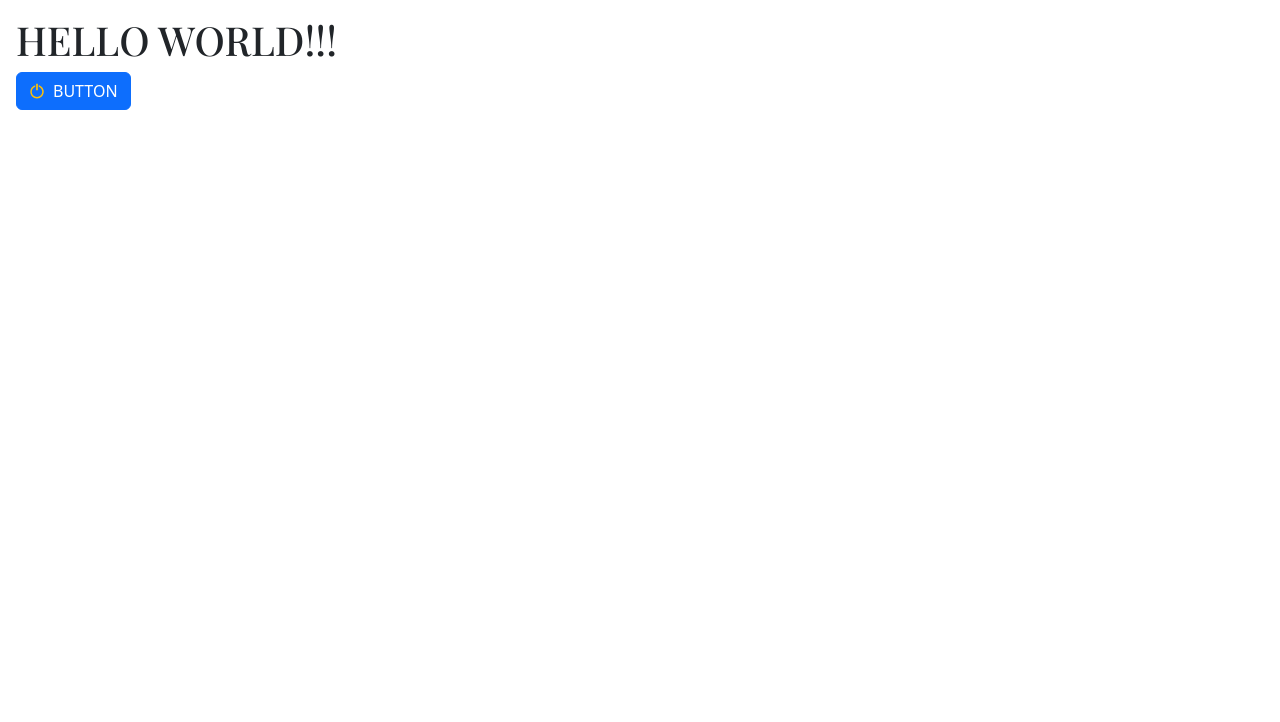
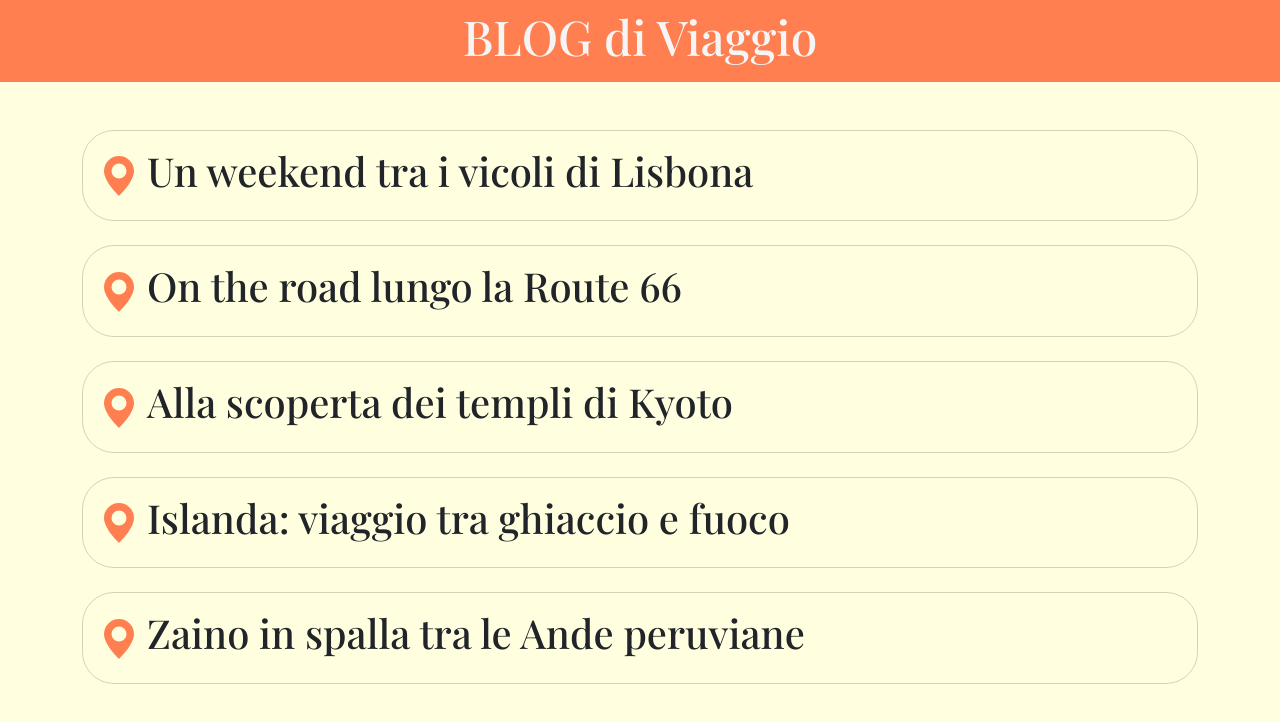
Before and after one commit to giovannimazzi/react-form, a React (Vite) app: page / in a window 1280 px wide. Shown: the top 722 px of the page. Built offline with nearby package versions, Linux system fonts and the light colour scheme; a web font is replaced by a local one.

Commit message:
step 2: Milestone 1 raggiunta

```diff
--- a/src/App.jsx
+++ b/src/App.jsx
@@ -1,18 +1,35 @@
 import articles from "./data/articles";
 
-import { GiPowerButton } from "react-icons/gi";
+import { BsGeoAltFill } from "react-icons/bs";
 
 export default function App() {
-  {
-    console.log(articles);
-  }
   return (
-    <div className="p-3">
-      <h1>HELLO WORLD!!!</h1>
-      <button className="btn btn-primary d-flex align-items-center gap-2">
-        <GiPowerButton className="text-warning fw-bold" />
-        BUTTON
-      </button>
-    </div>
+    <>
+      <header>
+        <div className="container text-center py-2">
+          <h1>BLOG di Viaggio</h1>
+        </div>
+      </header>
+      <main>
+        <div className="container py-4">
+          {articles.map(({ id, title }) => {
+            return (
+              <div key={id} className="card my-4 bg-transparent rounded-5">
+                <div className="card-body">
+                  <div className="card-title">
+                    <h2 className="h1">
+                      <a href="#" className="text-decoration-none">
+                        <BsGeoAltFill className="me-2 trip-icon" />
+                        <span className="text-dark">{title}</span>
+                      </a>
+                    </h2>
+                  </div>
+                </div>
+              </div>
+            );
+          })}
+        </div>
+      </main>
+    </>
   );
 }
--- a/src/assets/css/index.css
+++ b/src/assets/css/index.css
@@ -17,3 +17,24 @@ h5,
 h6 {
   font-family: "Playfair Display", serif;
 }
+
+h1 {
+  font-size: 3rem;
+}
+
+body {
+  background-color: lightyellow;
+}
+
+header {
+  background-color: coral;
+  color: whitesmoke;
+}
+
+a:hover span {
+  color: coral !important;
+}
+
+.trip-icon {
+  color: coral;
+}
```
